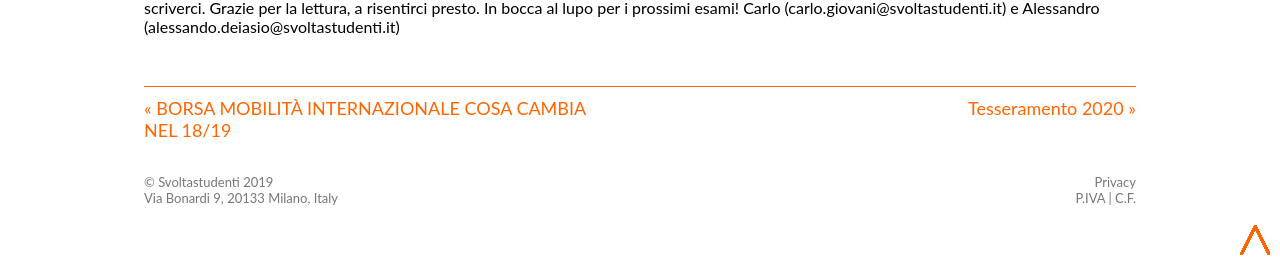
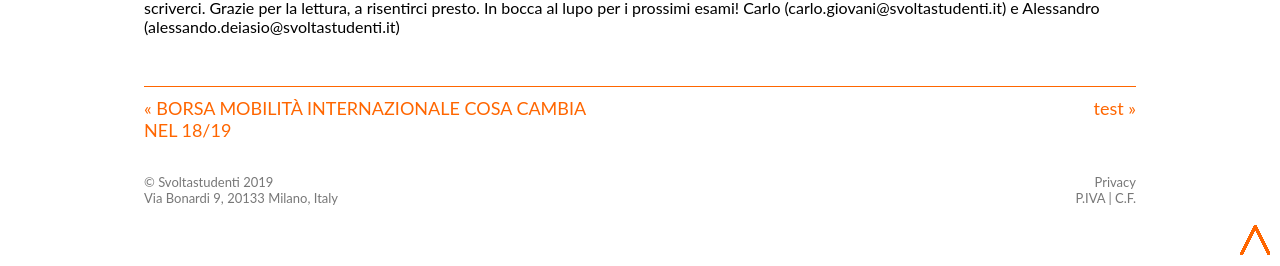
Before and after one commit to francesca-palladino/blog.svoltastudenti.it, a Jekyll site: the page built from _posts/2019-01-23-news-dagli-organi-centrali-gennaio-2019.md, in a window 1280 px wide and 900 px high, scrolled down 2419 px. Shown: the part 631-897 px from the top of the window. Built offline with Jekyll 4.4.1, drawn with Linux system fonts in a browser that asks for light colours; a script that is not in the unit is left out.

Commit message:
Update 2019-08-25-tesseramento-2020.md

```diff
--- a/_posts/events/2019-08-25-tesseramento-2020.md
+++ b/_posts/events/2019-08-25-tesseramento-2020.md
@@ -2,9 +2,10 @@
 layout: events
 category: events
 pretix_id: tesseramento
-title: Tesseramento 2020
-date: 2019-08-31T19:33:25.774Z
+title: test
+date: 2019-08-25T19:26:33.987Z
 price: 10
 contributo_poli: true
+image: bj3l739cwc8
 ---
 Tesseramento 2020/2021
```
